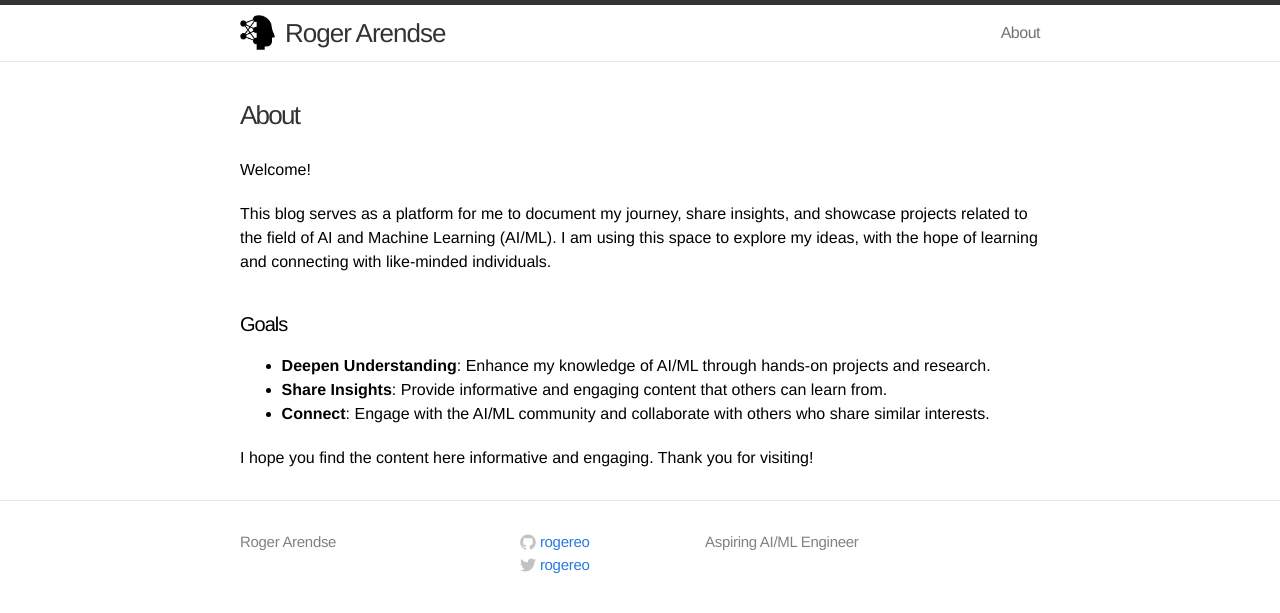
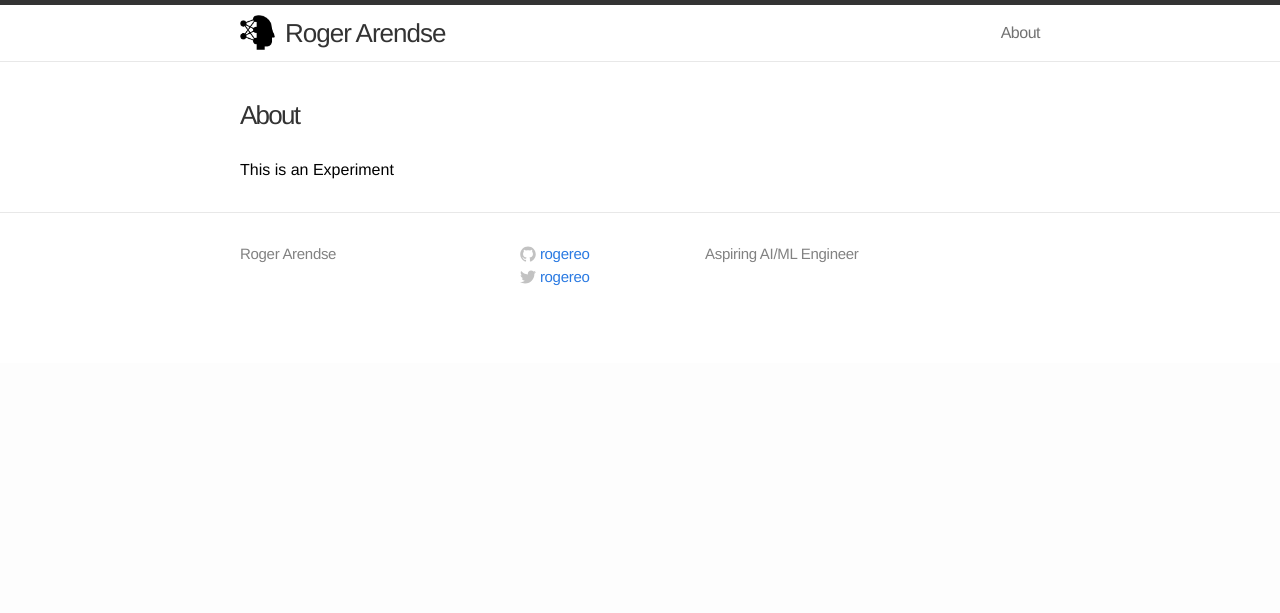
Before and after one commit to rogereo/rogereo.github.io, a Jekyll site: the page built from about.md, in a window 1280 px wide. Shown: the top 613 px of the page. Built offline with Jekyll 4.4.1, drawn with Linux system fonts in a browser that asks for light colours.

Commit message:
experiment

```diff
--- a/about.md
+++ b/about.md
@@ -5,14 +5,4 @@ permalink: /about/
 includelink: true
 ---
 
-Welcome!
-
-This blog serves as a platform for me to document my journey, share insights, and showcase projects related to the field of AI and Machine Learning (AI/ML). I am using this space to explore my ideas, with the hope of learning and connecting with like-minded individuals.
-
-#### Goals
-
-- **Deepen Understanding**: Enhance my knowledge of AI/ML through hands-on projects and research.
-- **Share Insights**: Provide informative and engaging content that others can learn from.
-- **Connect**: Engage with the AI/ML community and collaborate with others who share similar interests.
-
-I hope you find the content here informative and engaging. Thank you for visiting!
+This is an Experiment
```
